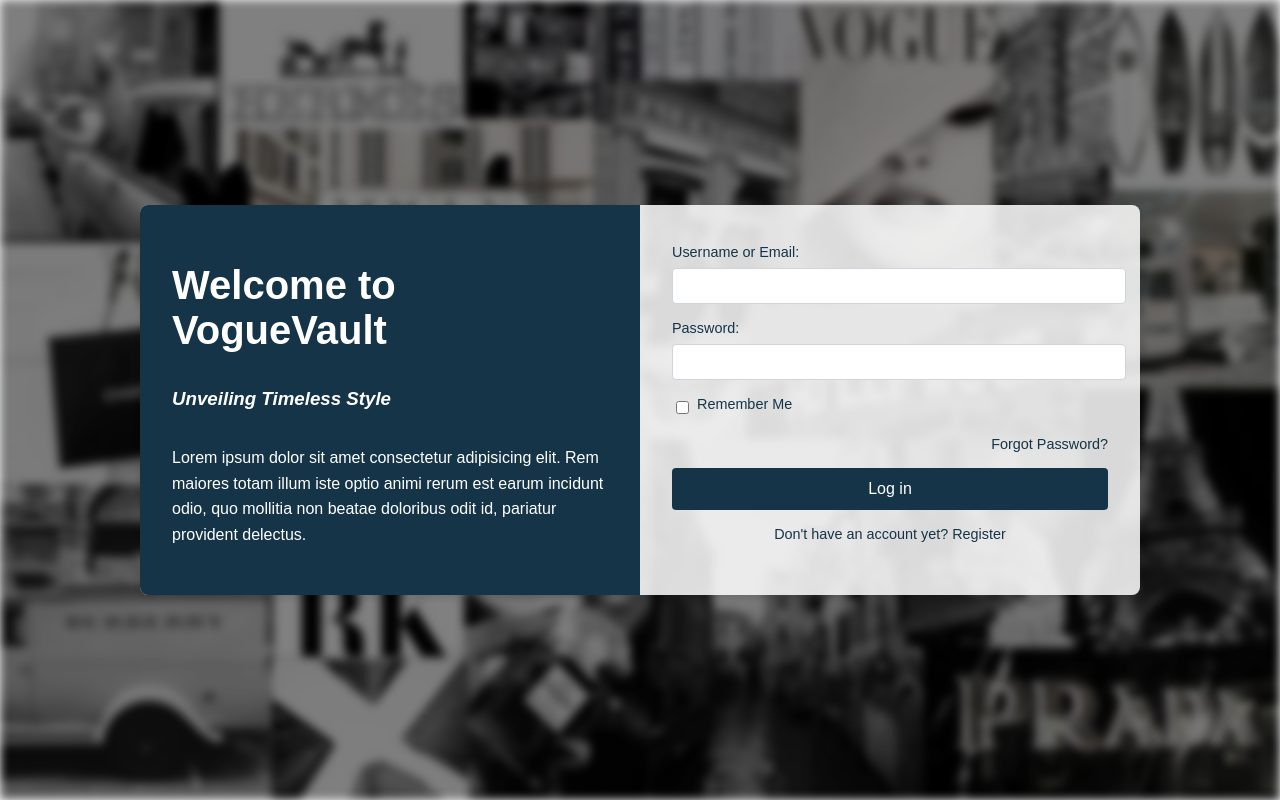
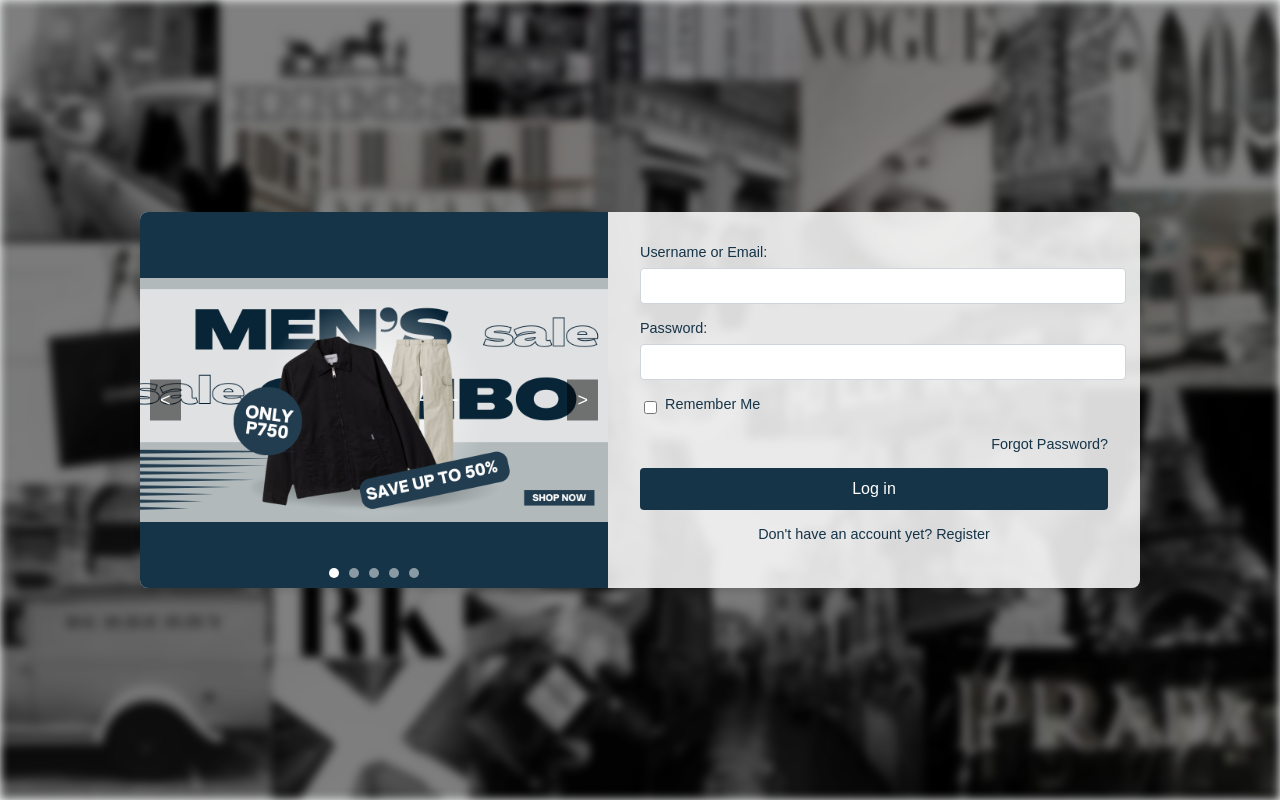
Before and after one commit to VincentJerico/VogueVault, a PHP site: page / in a window 1280 px wide. Run offline with PHP 8.4, Linux system fonts and the light colour scheme.

Commit message:
new file:   assets/images/ads1.png 	new file:   assets/images/ads2.png 	new file:   assets/images/ads3.png 	new file:   assets/images/ads4.png 	new file:   assets/images/ads5.png 	modified:   index.php

```diff
--- a/index.php
+++ b/index.php
@@ -92,36 +92,88 @@ if ($_SERVER["REQUEST_METHOD"] == "POST") {
 
         .container {
             display: flex;
-            background-color: rgba(255, 255, 255, 0.85); /* Slight transparency */
+            background-color: rgba(255, 255, 255, 0.85);
             border-radius: 8px;
             box-shadow: 0 4px 6px rgba(0, 0, 0, 0.1);
             overflow: hidden;
             max-width: 1000px;
             width: 100%;
-            z-index: 1; /* Ensure the container is above the blurred background */
+            z-index: 1;
+            height: auto; /* Remove fixed height */
         }
+
         .welcome-section {
             flex: 1;
-            padding: 2rem;
+            padding: 0;
             background-color: #153448;
             color: #fff;
             display: flex;
             flex-direction: column;
             justify-content: center;
+            overflow: hidden;
+            aspect-ratio: 1200 / 628; /* Set the aspect ratio to match the images */
         }
-        .welcome-section h1 {
-            font-size: 2.5rem;
-            margin-bottom: 1rem;
-            font-weight: 700;
+
+        .slider-container {
+            position: relative;
+            width: 100%;
+            height: 100%;
+            overflow: hidden;
         }
-        .welcome-section h2 {
-            font-size: 1.75rem;
-            margin-bottom: 1.5rem;
-            font-weight: 600;
+
+        .slider {
+            display: flex;
+            transition: transform 0.5s ease-in-out;
+            height: 100%;
         }
-        .welcome-section p {
-            font-size: 1rem;
-            line-height: 1.6;
+
+        .slide {
+            min-width: 100%;
+            height: 100%;
+            object-fit: contain; /* Change to contain to avoid cropping */
+        }
+
+        .prev, .next {
+            position: absolute;
+            top: 50%;
+            transform: translateY(-50%);
+            background-color: rgba(0, 0, 0, 0.5);
+            color: white;
+            padding: 10px;
+            border: none;
+            cursor: pointer;
+            font-size: 18px;
+            z-index: 10;
+        }
+
+        .prev {
+            left: 10px;
+        }
+
+        .next {
+            right: 10px;
+        }
+
+        .dots {
+            position: absolute;
+            bottom: 10px;
+            left: 50%;
+            transform: translateX(-50%);
+            display: flex;
+            justify-content: center;
+        }
+
+        .dot {
+            width: 10px;
+            height: 10px;
+            background-color: rgba(255, 255, 255, 0.5);
+            border-radius: 50%;
+            margin: 0 5px;
+            cursor: pointer;
+        }
+
+        .dot.active {
+            background-color: white;
         }
         .login-section {
             flex: 1;
@@ -212,10 +264,11 @@ if ($_SERVER["REQUEST_METHOD"] == "POST") {
         @media (max-width: 768px) {
             .container {
                 flex-direction: column;
+                height: auto;
             }
             .welcome-section {
-                text-align: center;
-                padding: 1.5rem;
+                width: 100%;
+                aspect-ratio: 1200 / 628; /* Maintain aspect ratio on mobile */
             }
             .login-section {
                 padding: 1.5rem;
@@ -244,10 +297,18 @@ if ($_SERVER["REQUEST_METHOD"] == "POST") {
     <!-- ***** Preloader End ***** -->
     <div class="container">
         <div class="welcome-section">
-            <h1>Welcome to VogueVault</h1>
-            <i><h3>Unveiling Timeless Style</h3></i>
-            <p>Lorem ipsum dolor sit amet consectetur adipisicing elit. Rem maiores totam illum iste optio animi rerum est earum incidunt odio, quo mollitia non beatae doloribus odit id, pariatur provident delectus.
-            </p>
+            <div class="slider-container">
+                <div class="slider">
+                    <img src="./assets/images/ads1.png" alt="Ad 1" class="slide">
+                    <img src="./assets/images/ads2.png" alt="Ad 2" class="slide">
+                    <img src="./assets/images/ads3.png" alt="Ad 3" class="slide">
+                    <img src="./assets/images/ads4.png" alt="Ad 4" class="slide">
+                    <img src="./assets/images/ads5.png" alt="Ad 5" class="slide">
+                </div>
+                <button class="prev">&lt;</button>
+                <button class="next">&gt;</button>
+                <div class="dots"></div>
+            </div>
         </div>
         <div class="login-section">
             <?php if ($error_message): ?>
@@ -289,5 +350,72 @@ if ($_SERVER["REQUEST_METHOD"] == "POST") {
             this.classList.toggle('fa-eye-slash');
         });
     </script>
+
+    <script>
+        const slider = document.querySelector('.slider');
+        const slides = document.querySelectorAll('.slide');
+        const prevButton = document.querySelector('.prev');
+        const nextButton = document.querySelector('.next');
+        const dotsContainer = document.querySelector('.dots');
+
+        let currentSlide = 0;
+        let slideInterval;
+
+        // Create dots
+        slides.forEach((_, index) => {
+            const dot = document.createElement('div');
+            dot.classList.add('dot');
+            if (index === 0) dot.classList.add('active');
+            dot.addEventListener('click', () => goToSlide(index));
+            dotsContainer.appendChild(dot);
+        });
+
+        const dots = document.querySelectorAll('.dot');
+
+        function goToSlide(n) {
+            currentSlide = (n + slides.length) % slides.length;
+            slider.style.transform = `translateX(${-currentSlide * 100}%)`;
+            updateDots();
+        }
+
+        function updateDots() {
+            dots.forEach((dot, index) => {
+                dot.classList.toggle('active', index === currentSlide);
+            });
+        }
+
+        function nextSlide() {
+            goToSlide(currentSlide + 1);
+        }
+
+        function prevSlide() {
+            goToSlide(currentSlide - 1);
+        }
+
+        function startSlideshow() {
+            slideInterval = setInterval(nextSlide, 3000);
+        }
+
+        function stopSlideshow() {
+            clearInterval(slideInterval);
+        }
+
+        prevButton.addEventListener('click', () => {
+            prevSlide();
+            stopSlideshow();
+            startSlideshow();
+        });
+
+        nextButton.addEventListener('click', () => {
+            nextSlide();
+            stopSlideshow();
+            startSlideshow();
+        });
+
+        slider.addEventListener('mouseenter', stopSlideshow);
+        slider.addEventListener('mouseleave', startSlideshow);
+
+        startSlideshow();
+    </script>
 </body>
 </html>
```
Also changed, not shown: assets/images/ads1.png (added), assets/images/ads2.png (added), assets/images/ads3.png (added), assets/images/ads4.png (added), assets/images/ads5.png (added).
